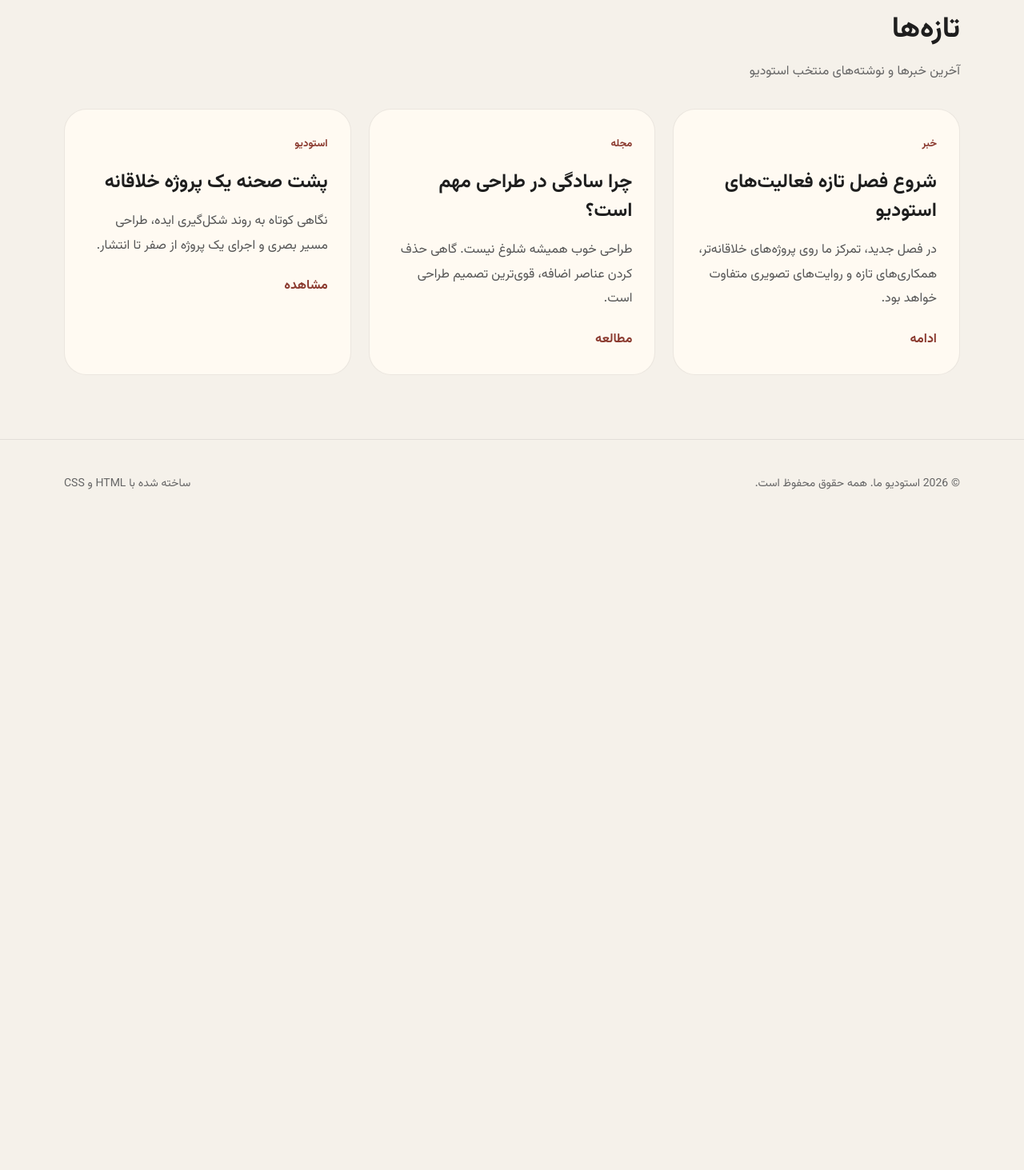
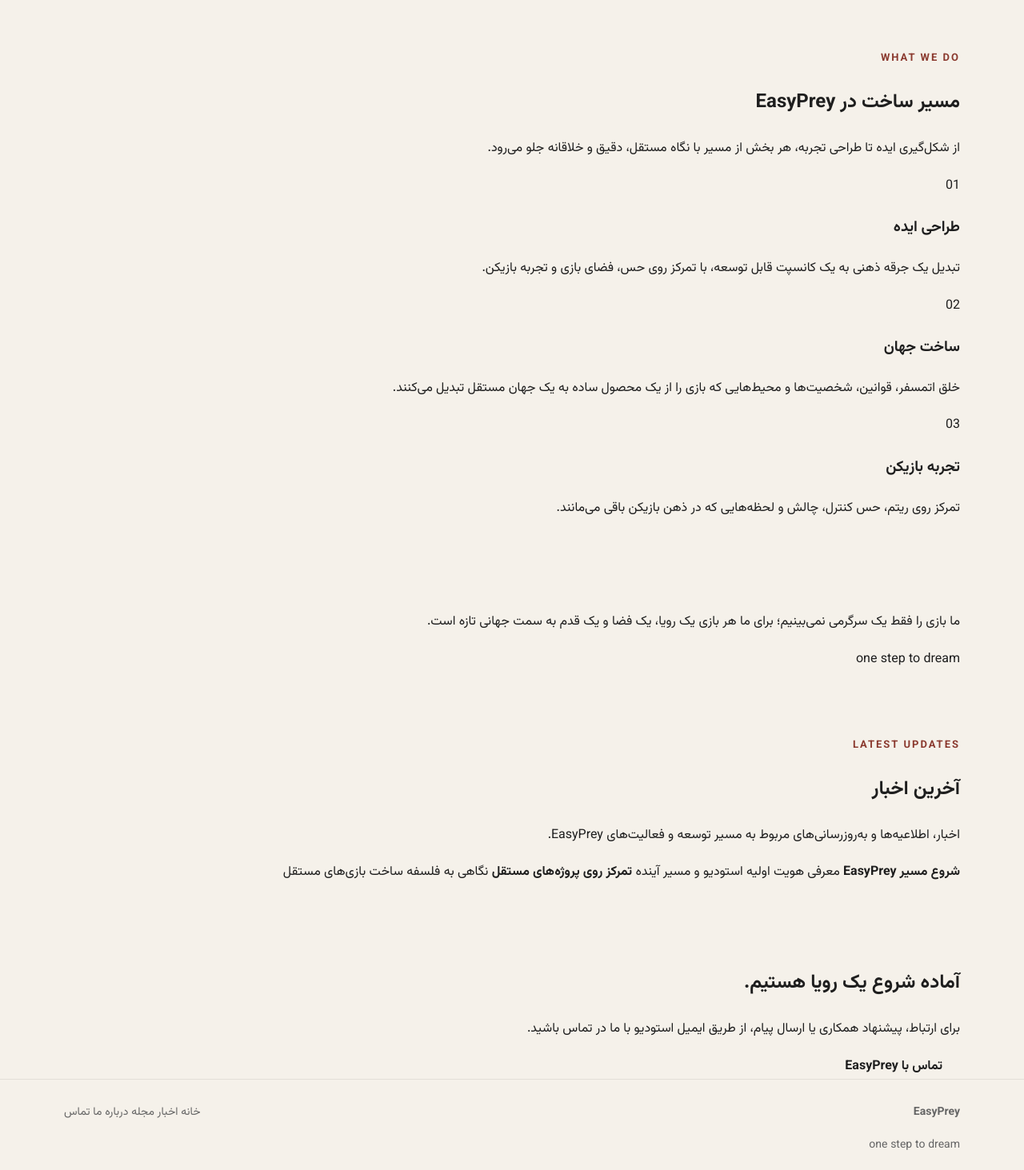
Before and after one commit to StudioPrey/StudioPrey, a plain HTML site: page index.html in a window 1280 px wide. Shown: the part 760-2223 px from the top of the page at 80% size. Before the commit the page ends 1421 px from the top, so only its background shows below. Drawn offline with Linux system fonts and the light colour scheme.

Commit message:
Update index.html

```diff
--- a/index.html
+++ b/index.html
@@ -1,19 +1,24 @@
 <!DOCTYPE html>
 <html lang="fa" dir="rtl">
 <head>
-  <meta charset="UTF-8">
-  <meta name="viewport" content="width=device-width, initial-scale=1.0">
-  <title>استودیو ما</title>
-  <link rel="stylesheet" href="style.css">
+  <meta charset="UTF-8" />
+  <meta name="viewport" content="width=device-width, initial-scale=1.0" />
+  <title>EasyPrey | one step to dream</title>
+  <link rel="stylesheet" href="style.css" />
 </head>
 <body>
 
-  <header class="site-header">
+  <div class="site-bg"></div>
+
+  <header class="header">
     <div class="container nav">
-      <a href="index.html" class="logo">استودیو ما</a>
+      <a href="index.html" class="logo">
+        <span class="logo-mark"></span>
+        <span>EasyPrey</span>
+      </a>
 
-      <nav>
-        <a href="index.html">خانه</a>
+      <nav class="menu">
+        <a href="index.html" class="active">خانه</a>
         <a href="news.html">اخبار</a>
         <a href="magazine.html">مجله</a>
         <a href="about.html">درباره ما</a>
@@ -23,57 +28,131 @@
   </header>
 
   <main>
+
     <section class="hero">
-      <div class="container hero-content">
-        <p class="eyebrow">Creative Studio</p>
-        <h1>ما ایده‌ها را به تجربه‌های دیدنی تبدیل می‌کنیم.</h1>
-        <p>
-          استودیویی برای طراحی، تولید محتوا، روایت بصری و خلق تجربه‌های متفاوت.
-          اینجا جایی است که سادگی، زیبایی و فکر خلاق کنار هم قرار می‌گیرند.
+      <div class="container hero-grid">
+        <div class="hero-content">
+          <p class="eyebrow">Independent Game Studio</p>
+          <h1>
+            EasyPrey
+            <span>one step to dream</span>
+          </h1>
+          <p class="hero-text">
+            یک استودیو بازی‌سازی مستقل، تشکیل‌شده از یک ذهن خلاق؛ جایی برای ساخت جهان‌هایی که از ایده شروع می‌شوند و به تجربه‌ای قابل لمس تبدیل می‌شوند.
           </p>
 
           <div class="hero-actions">
-          <a href="about.html" class="btn primary">درباره استودیو</a>
-          <a href="magazine.html" class="btn secondary">مشاهده مجله</a>
+            <a href="about.html" class="btn btn-primary">شناخت EasyPrey</a>
+            <a href="contact.html" class="btn btn-outline">ارتباط با استودیو</a>
+          </div>
+        </div>
+
+        <div class="hero-card">
+          <div class="orb"></div>
+          <p class="card-label">Current Direction</p>
+          <h2>Crafting indie worlds</h2>
+          <p>
+            تمرکز ما روی خلق بازی‌هایی است که فضا، حس، روایت و مکانیک را با یک هویت مستقل و شخصی ترکیب می‌کنند.
+          </p>
         </div>
       </div>
     </section>
 
-    <section class="container section">
-      <div class="section-title">
-        <h2>تازه‌ها</h2>
-        <p>آخرین خبرها و نوشته‌های منتخب استودیو</p>
+    <section class="section">
+      <div class="container">
+        <div class="section-head">
+          <p class="eyebrow">What We Do</p>
+          <h2>مسیر ساخت در EasyPrey</h2>
+          <p>
+            از شکل‌گیری ایده تا طراحی تجربه، هر بخش از مسیر با نگاه مستقل، دقیق و خلاقانه جلو می‌رود.
+          </p>
         </div>
 
-      <div class="grid">
-        <article class="card">
-          <span>خبر</span>
-          <h3>شروع فصل تازه فعالیت‌های استودیو</h3>
-          <p>در فصل جدید، تمرکز ما روی پروژه‌های خلاقانه‌تر، همکاری‌های تازه و روایت‌های تصویری متفاوت خواهد بود.</p>
-          <a href="news.html">ادامه</a>
+        <div class="features">
+          <article class="feature-card">
+            <span>01</span>
+            <h3>طراحی ایده</h3>
+            <p>
+              تبدیل یک جرقه ذهنی به یک کانسپت قابل توسعه، با تمرکز روی حس، فضای بازی و تجربه بازیکن.
+            </p>
           </article>
 
-        <article class="card">
-          <span>مجله</span>
-          <h3>چرا سادگی در طراحی مهم است؟</h3>
-          <p>طراحی خوب همیشه شلوغ نیست. گاهی حذف کردن عناصر اضافه، قوی‌ترین تصمیم طراحی است.</p>
-          <a href="magazine.html">مطالعه</a>
+          <article class="feature-card">
+            <span>02</span>
+            <h3>ساخت جهان</h3>
+            <p>
+              خلق اتمسفر، قوانین، شخصیت‌ها و محیط‌هایی که بازی را از یک محصول ساده به یک جهان مستقل تبدیل می‌کنند.
+            </p>
           </article>
 
-        <article class="card">
-          <span>استودیو</span>
-          <h3>پشت صحنه یک پروژه خلاقانه</h3>
-          <p>نگاهی کوتاه به روند شکل‌گیری ایده، طراحی مسیر بصری و اجرای یک پروژه از صفر تا انتشار.</p>
-          <a href="magazine.html">مشاهده</a>
+          <article class="feature-card">
+            <span>03</span>
+            <h3>تجربه بازیکن</h3>
+            <p>
+              تمرکز روی ریتم، حس کنترل، چالش و لحظه‌هایی که در ذهن بازیکن باقی می‌مانند.
+            </p>
           </article>
         </div>
+      </div>
     </section>
+
+    <section class="manifest">
+      <div class="container">
+        <p>
+          ما بازی را فقط یک سرگرمی نمی‌بینیم؛ برای ما هر بازی یک رویا، یک فضا و یک قدم به سمت جهانی تازه است.
+        </p>
+        <span>one step to dream</span>
+      </div>
+    </section>
+
+    <section class="section">
+      <div class="container split">
+        <div>
+          <p class="eyebrow">Latest Updates</p>
+          <h2>آخرین اخبار</h2>
+          <p>
+            اخبار، اطلاعیه‌ها و به‌روزرسانی‌های مربوط به مسیر توسعه و فعالیت‌های EasyPrey.
+          </p>
+        </div>
+
+        <div class="mini-list">
+          <a href="news.html">
+            <strong>شروع مسیر EasyPrey</strong>
+            <span>معرفی هویت اولیه استودیو و مسیر آینده</span>
+          </a>
+          <a href="news.html">
+            <strong>تمرکز روی پروژه‌های مستقل</strong>
+            <span>نگاهی به فلسفه ساخت بازی‌های مستقل</span>
+          </a>
+        </div>
+      </div>
+    </section>
+
+    <section class="cta">
+      <div class="container cta-box">
+        <h2>آماده شروع یک رویا هستیم.</h2>
+        <p>
+          برای ارتباط، پیشنهاد همکاری یا ارسال پیام، از طریق ایمیل استودیو با ما در تماس باشید.
+        </p>
+        <a href="contact.html" class="btn btn-primary">تماس با EasyPrey</a>
+      </div>
+    </section>
+
   </main>
 
-  <footer>
+  <footer class="footer">
     <div class="container footer-content">
-      <p>© 2026 استودیو ما. همه حقوق محفوظ است.</p>
-      <p>ساخته شده با HTML و CSS</p>
+      <div>
+        <strong>EasyPrey</strong>
+        <p>one step to dream</p>
+      </div>
+      <div class="footer-links">
+        <a href="index.html">خانه</a>
+        <a href="news.html">اخبار</a>
+        <a href="magazine.html">مجله</a>
+        <a href="about.html">درباره ما</a>
+        <a href="contact.html">تماس</a>
+      </div>
     </div>
   </footer>
 
```
Lines whose indentation alone changed are shown as unchanged.
